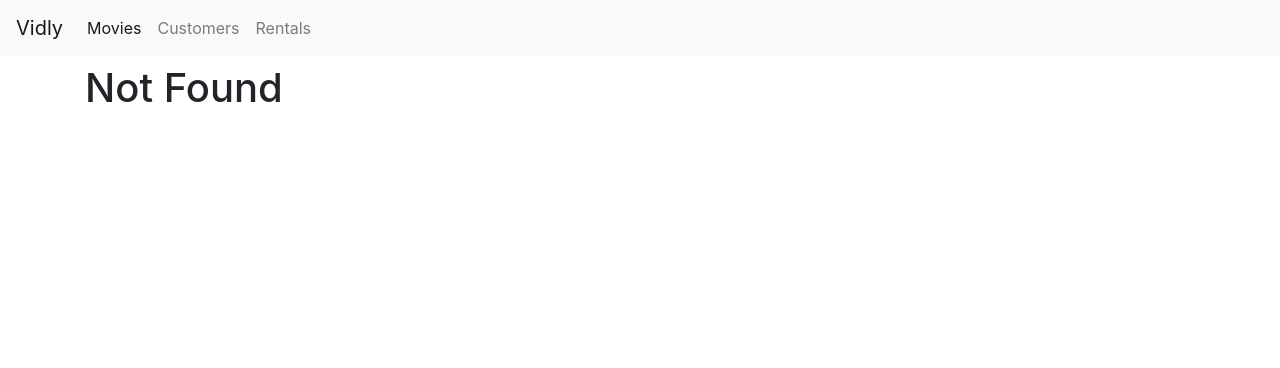
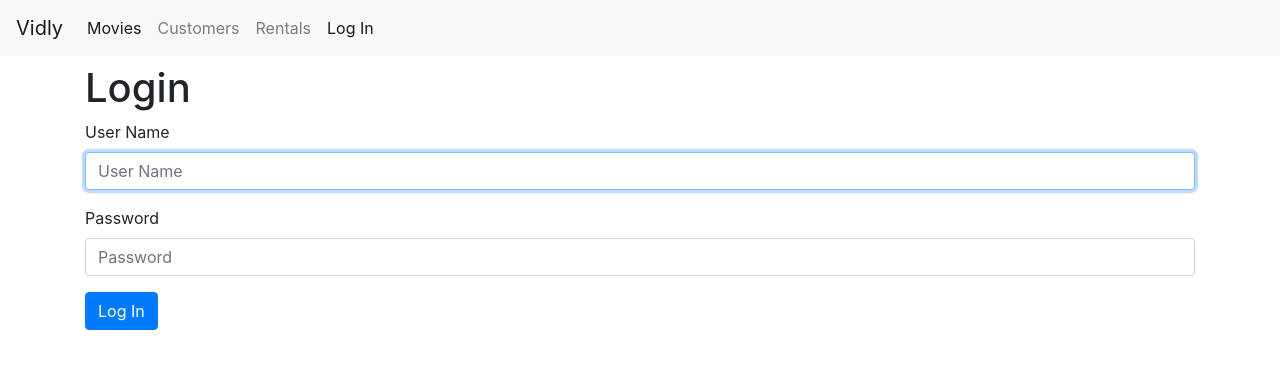
Before and after one commit to mayanksh99/react-app-2, a React (Create React App) app: page /login in a window 1280 px wide. Before the commit this address led to /not-found. Shown: the top 368 px of the page. Built offline with nearby package versions, Linux system fonts and the light colour scheme.

Commit message:
login page added

```diff
--- a/src/App.js
+++ b/src/App.js
@@ -6,6 +6,7 @@ import Rentals from "./components/rentals";
 import NotFound from "./components/notFound";
 import NavBar from "./components/navBar";
 import MovieForm from "./components/movieForm";
+import LoginForm from "./components/loginForm";
 import "./App.css";
 
 function App() {
@@ -14,6 +15,7 @@ function App() {
       <NavBar />
       <main className="container mt-2">
         <Switch>
+          <Route path="/login" component={LoginForm} />
           <Route path="/movies/:id" component={MovieForm} />
           <Route path="/movies" component={Movies}></Route>
           <Route path="/customers" component={Customer}></Route>
--- /dev/null
+++ b/src/components/loginForm.jsx
@@ -0,0 +1,46 @@
+import React, { Component } from "react";
+
+class LoginForm extends Component {
+  username = React.createRef();
+  handleSumbit = e => {
+    e.preventDefault();
+
+    const username = this.username.current.value;
+    console.log("Submitted");
+  };
+  render() {
+    return (
+      <div>
+        <h1>Login</h1>
+        <form onSubmit={this.handleSumbit}>
+          <div className="form-group">
+            <label htmlFor="Username">User Name</label>
+            <input
+              autoFocus
+              ref={this.username}
+              type="text"
+              className="form-control"
+              id="Username"
+              aria-describedby="emailHelp"
+              placeholder="User Name"
+            />
+          </div>
+          <div className="form-group">
+            <label htmlFor="Password1">Password</label>
+            <input
+              type="password"
+              className="form-control"
+              id="Password1"
+              placeholder="Password"
+            />
+          </div>
+          <div>
+            <button className="btn btn-primary">Log In</button>
+          </div>
+        </form>
+      </div>
+    );
+  }
+}
+
+export default LoginForm;
--- a/src/components/navBar.jsx
+++ b/src/components/navBar.jsx
@@ -35,6 +35,11 @@ const NavBar = () => {
               Rentals
             </NavLink>
           </li>
+          <li className="nav-item">
+            <NavLink className="nav-link" to="/login">
+              Log In
+            </NavLink>
+          </li>
         </ul>
       </div>
     </nav>
```
